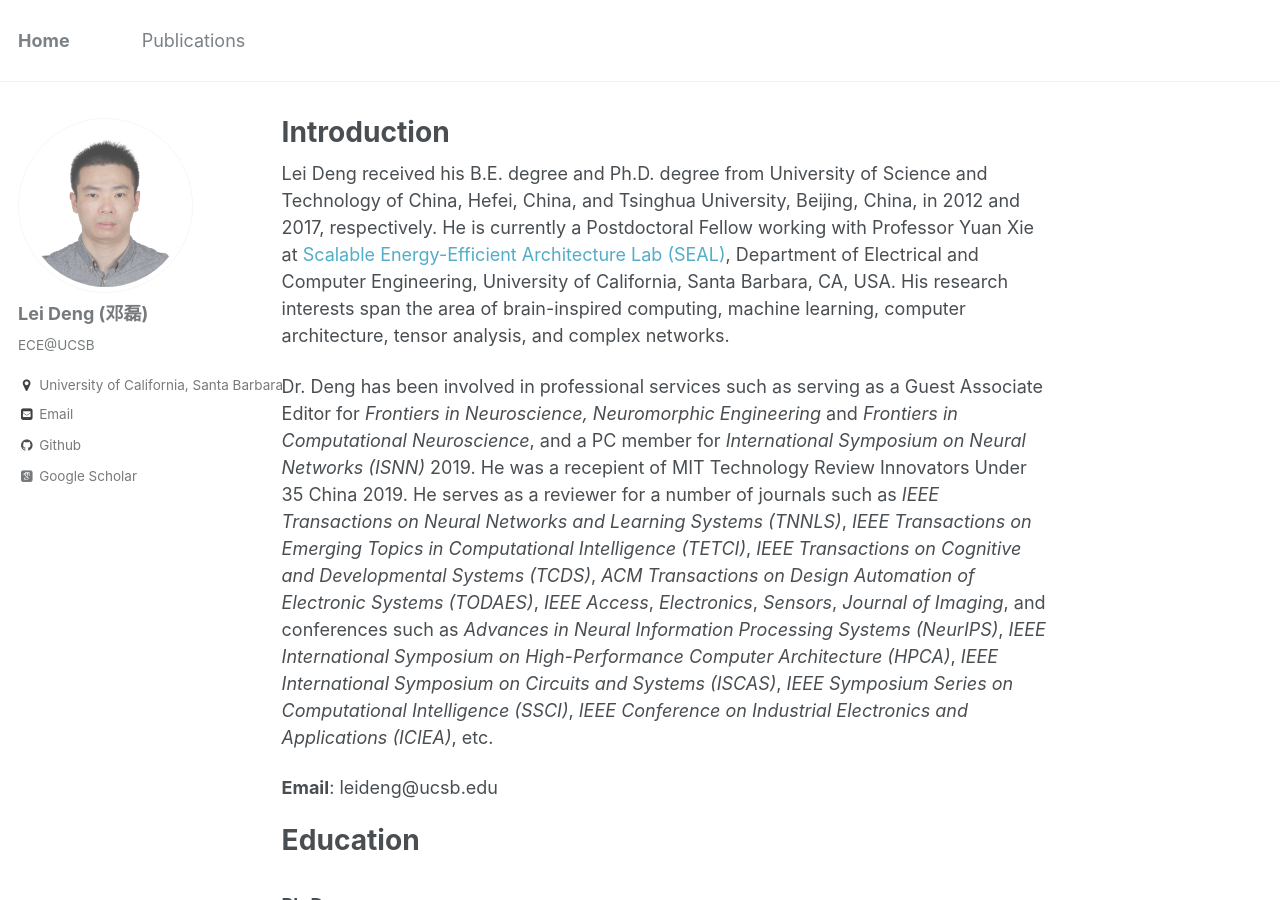
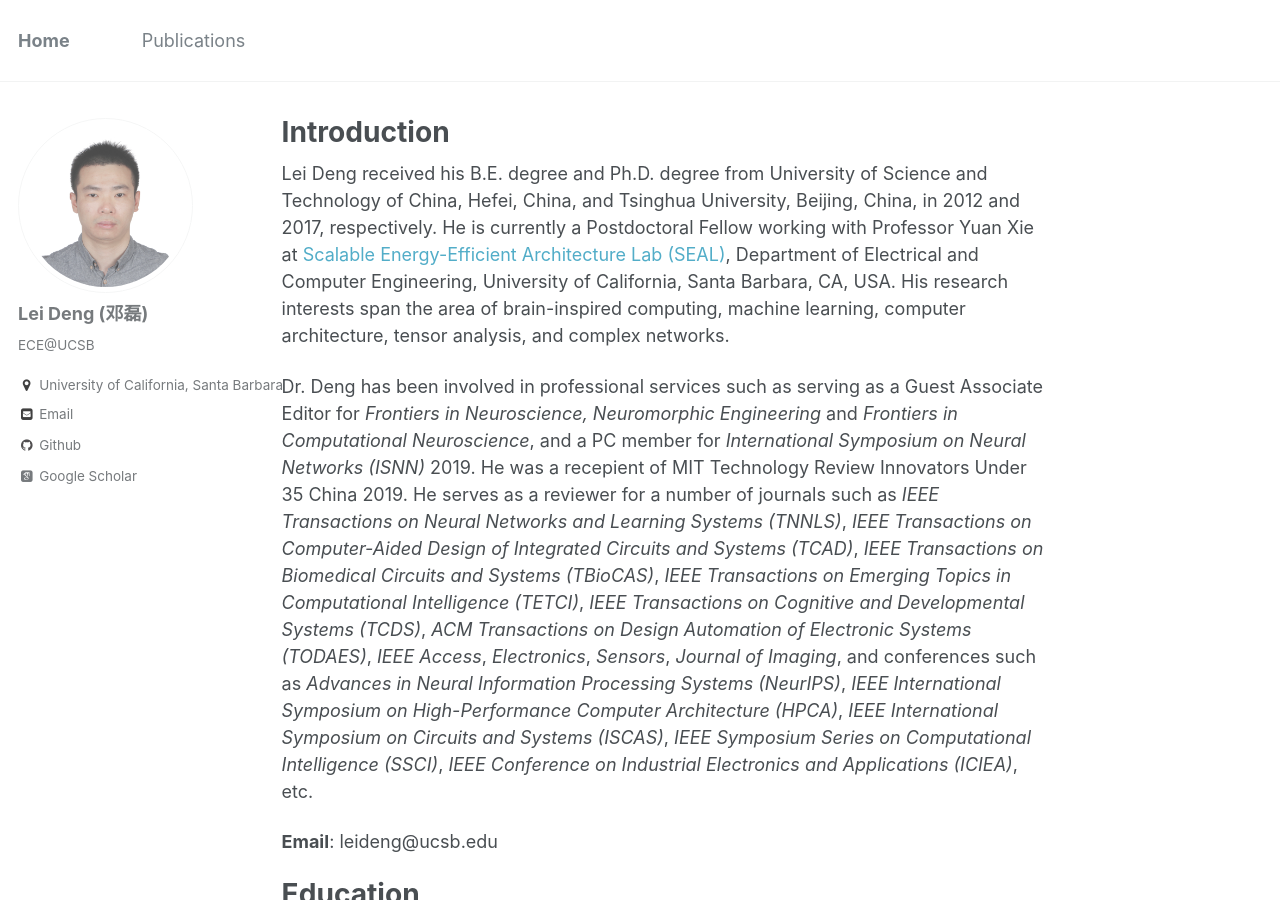
Before and after one commit to dllfei/dllfei.github.io, a Jekyll site: the page built from _pages/about.md, in a window 1280 px wide and 900 px high. Built offline with Jekyll 4.4.1, drawn with Linux system fonts in a browser that asks for light colours; some web fonts are replaced.

Commit message:
Update about.md

```diff
--- a/_pages/about.md
+++ b/_pages/about.md
@@ -10,7 +10,7 @@ redirect_from:
 
 Lei Deng received his B.E. degree and Ph.D. degree from University of Science and Technology of China, Hefei, China, and Tsinghua University, Beijing, China, in 2012 and 2017, respectively. He is currently a Postdoctoral Fellow working with Professor Yuan Xie at [Scalable Energy-Efficient Architecture Lab (SEAL)](https://seal.ece.ucsb.edu/), Department of Electrical and Computer Engineering, University of California, Santa Barbara, CA, USA. His research interests span the area of brain-inspired computing, machine learning, computer architecture, tensor analysis, and complex networks.
 
-Dr. Deng has been involved in professional services such as serving as a Guest Associate Editor for *Frontiers in Neuroscience, Neuromorphic Engineering* and *Frontiers in Computational Neuroscience*, and a PC member for *International Symposium on Neural Networks (ISNN)* 2019. He was a recepient of MIT Technology Review Innovators Under 35 China 2019. He serves as a reviewer for a number of journals such as *IEEE Transactions on Neural Networks and Learning Systems (TNNLS)*, *IEEE Transactions on Emerging Topics in Computational Intelligence (TETCI)*, *IEEE Transactions on Cognitive and Developmental Systems (TCDS)*, *ACM Transactions on Design Automation of Electronic Systems (TODAES)*, *IEEE Access*, *Electronics*, *Sensors*, *Journal of Imaging*, and conferences such as *Advances in Neural Information Processing Systems (NeurIPS)*, *IEEE International Symposium on High-Performance Computer Architecture (HPCA)*, *IEEE International Symposium on Circuits and Systems (ISCAS)*, *IEEE Symposium Series on Computational Intelligence (SSCI)*, *IEEE Conference on Industrial Electronics and Applications (ICIEA)*, etc.
+Dr. Deng has been involved in professional services such as serving as a Guest Associate Editor for *Frontiers in Neuroscience, Neuromorphic Engineering* and *Frontiers in Computational Neuroscience*, and a PC member for *International Symposium on Neural Networks (ISNN)* 2019. He was a recepient of MIT Technology Review Innovators Under 35 China 2019. He serves as a reviewer for a number of journals such as *IEEE Transactions on Neural Networks and Learning Systems (TNNLS)*, *IEEE Transactions on Computer-Aided Design of Integrated Circuits and Systems (TCAD)*, *IEEE Transactions on Biomedical Circuits and Systems (TBioCAS)*, *IEEE Transactions on Emerging Topics in Computational Intelligence (TETCI)*, *IEEE Transactions on Cognitive and Developmental Systems (TCDS)*, *ACM Transactions on Design Automation of Electronic Systems (TODAES)*, *IEEE Access*, *Electronics*, *Sensors*, *Journal of Imaging*, and conferences such as *Advances in Neural Information Processing Systems (NeurIPS)*, *IEEE International Symposium on High-Performance Computer Architecture (HPCA)*, *IEEE International Symposium on Circuits and Systems (ISCAS)*, *IEEE Symposium Series on Computational Intelligence (SSCI)*, *IEEE Conference on Industrial Electronics and Applications (ICIEA)*, etc.
 
 **Email**: leideng@ucsb.edu
 
```
